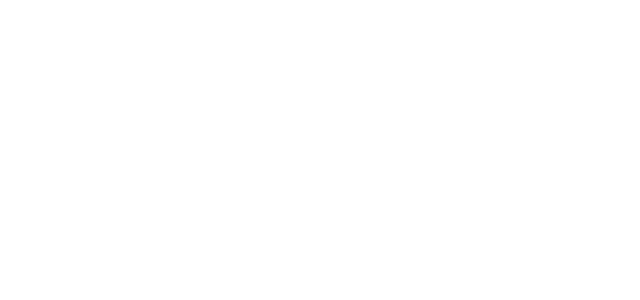
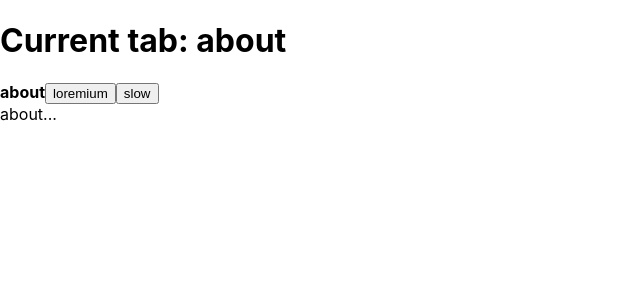
Before and after one commit to U3erKa/Drafts, a React (Create React App) app in the folder react/: page /transition in a window 1280 px wide. Before the commit this address had no page. Shown: the top 300 px of the page, without its empty margins (0-640 px from the left). Built offline with nearby package versions, Linux system fonts and the light colour scheme.

Commit message:
Add useTransition usage example

```diff
--- a/react/src/App.tsx
+++ b/react/src/App.tsx
@@ -18,6 +18,7 @@
 const PostsPage = lazy(() => import('pages/PostsPage'));
 const LoginPage = lazy(() => import('pages/LoginPage'));
 const CounterPage = lazy(() => import('pages/CounterPage'));
+const TabContainer = lazy(() => import('pages/TabContainer'));
 
 class App extends React.Component {
   constructor(props) {
@@ -51,6 +52,7 @@
         <Route path="/login" element={<LoginPage />} />
         <Route path="/signup" element={<SignUpForm />} />
         <Route path="/counter" element={<CounterPage />} />
+        <Route path="/transition" element={<TabContainer />} />
         {/* <Route path="/about" render={(routeProps) => <AboutPage {...routeProps} />} /> */}
       </Routes>
     );
--- /dev/null
+++ b/react/src/components/PostsTab.tsx
@@ -0,0 +1,22 @@
+import { memo } from 'react';
+
+const PostsTab = memo<{ posts?: number }>(function PostsTab({ posts = 500 }) {
+  console.log(`Rendering ${posts} <SlowPost />`);
+
+  const items: JSX.Element[] = [];
+  for (let i = 0; i < posts; i++) {
+    items.push(<SlowPost key={i} index={i} />);
+  }
+  return <ul className="items">{items}</ul>;
+});
+
+function SlowPost({ index }) {
+  const startTime = performance.now();
+  while (performance.now() - startTime < 1) {
+    // Do nothing for 1 ms per item to emulate extremely slow code
+  }
+
+  return <li className="item">Post #{index + 1}</li>;
+}
+
+export default PostsTab;
--- /dev/null
+++ b/react/src/pages/TabContainer.tsx
@@ -0,0 +1,44 @@
+import { memo, useState, useTransition } from 'react';
+import PostsTab from '../components/PostsTab';
+
+export function TabButton({ children, isActive, onClick }) {
+  if (isActive) {
+    return <b>{children}</b>;
+  }
+  return <button onClick={onClick}>{children}</button>;
+}
+
+const TabContainer = memo(function TabContainer() {
+  const [isPending, startTransition] = useTransition();
+  const [tab, setTab] = useState('about');
+
+  function selectTab(nextTab) {
+    startTransition(() => {
+      setTab(nextTab);
+    });
+  }
+
+  return (
+    <div>
+      <h1>Current tab: {tab}</h1>
+      <TabButton isActive={tab === 'about'} onClick={() => selectTab('about')}>
+        about
+      </TabButton>
+      <TabButton
+        isActive={tab === 'loremium'}
+        onClick={() => selectTab('loremium')}
+      >
+        loremium
+      </TabButton>
+      <TabButton isActive={tab === 'slow'} onClick={() => selectTab('slow')}>
+        slow
+      </TabButton>
+      {isPending && <div>Pending...</div>}
+      {tab === 'about' && <div>about...</div>}
+      {tab === 'loremium' && <div>loremium...</div>}
+      {tab === 'slow' && <PostsTab posts={1000} />}
+    </div>
+  );
+});
+
+export default TabContainer;
```
